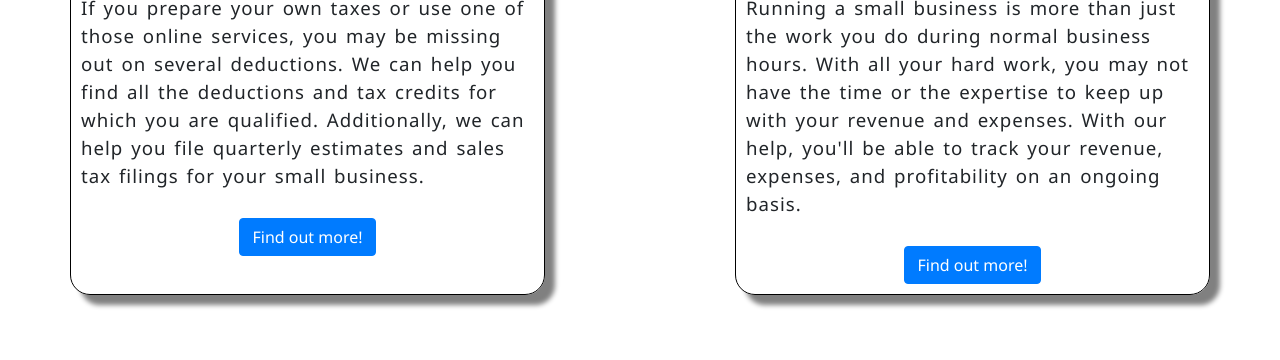
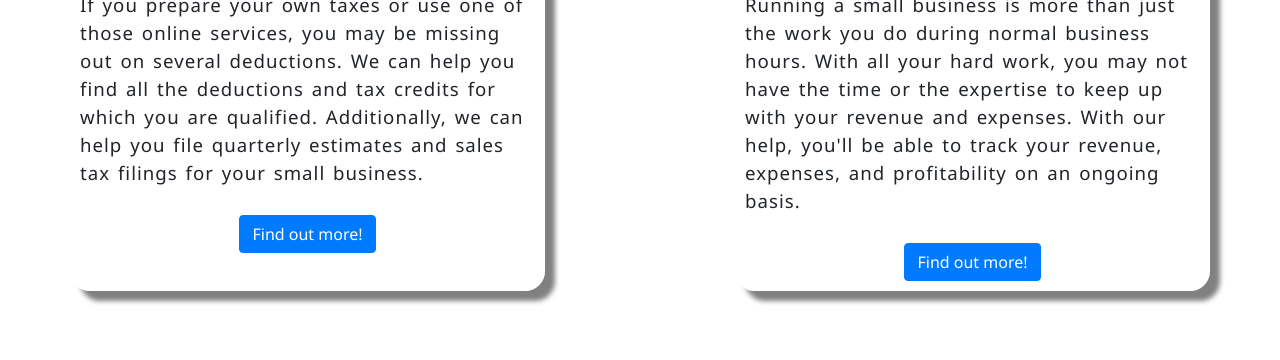
Before and after one commit to AaronCronk/SarahCronkFinancialServices, a plain HTML site: page index.html in a window 1280 px wide. Shown: the part 292-652 px from the top of the page. Drawn offline with Linux system fonts and the light colour scheme.

Commit message:
Update styles.css

```diff
--- a/css/styles.css
+++ b/css/styles.css
@@ -25,7 +25,7 @@ body {
     background-size: cover;
     font-family: Segoe, "Segoe UI", "DejaVu Sans", "Trebuchet MS", Verdana, sans-serif;
     font-weight: 400;
-    border: thin solid #000000;
+    /* border: thin solid #000000; */
     padding-top: 10px;
     padding-right: 10px;
     padding-bottom: 10px;
```
